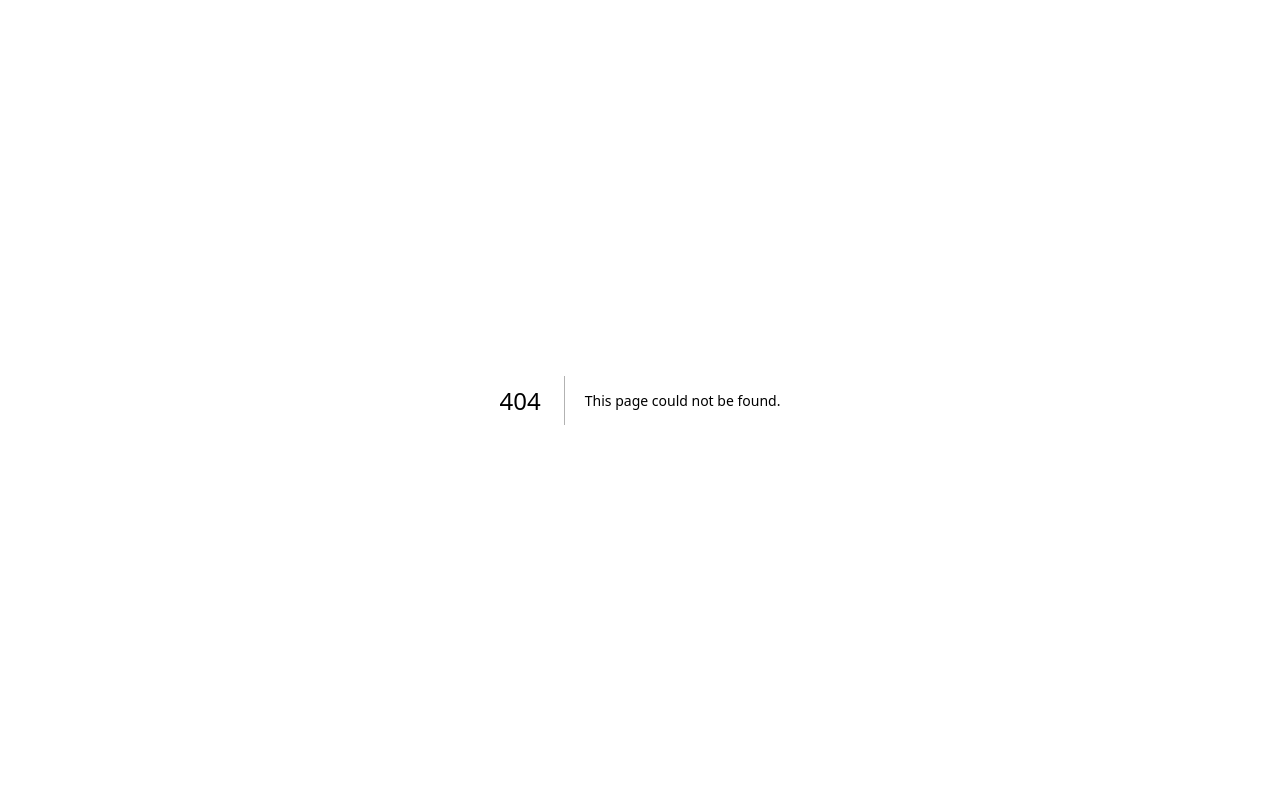
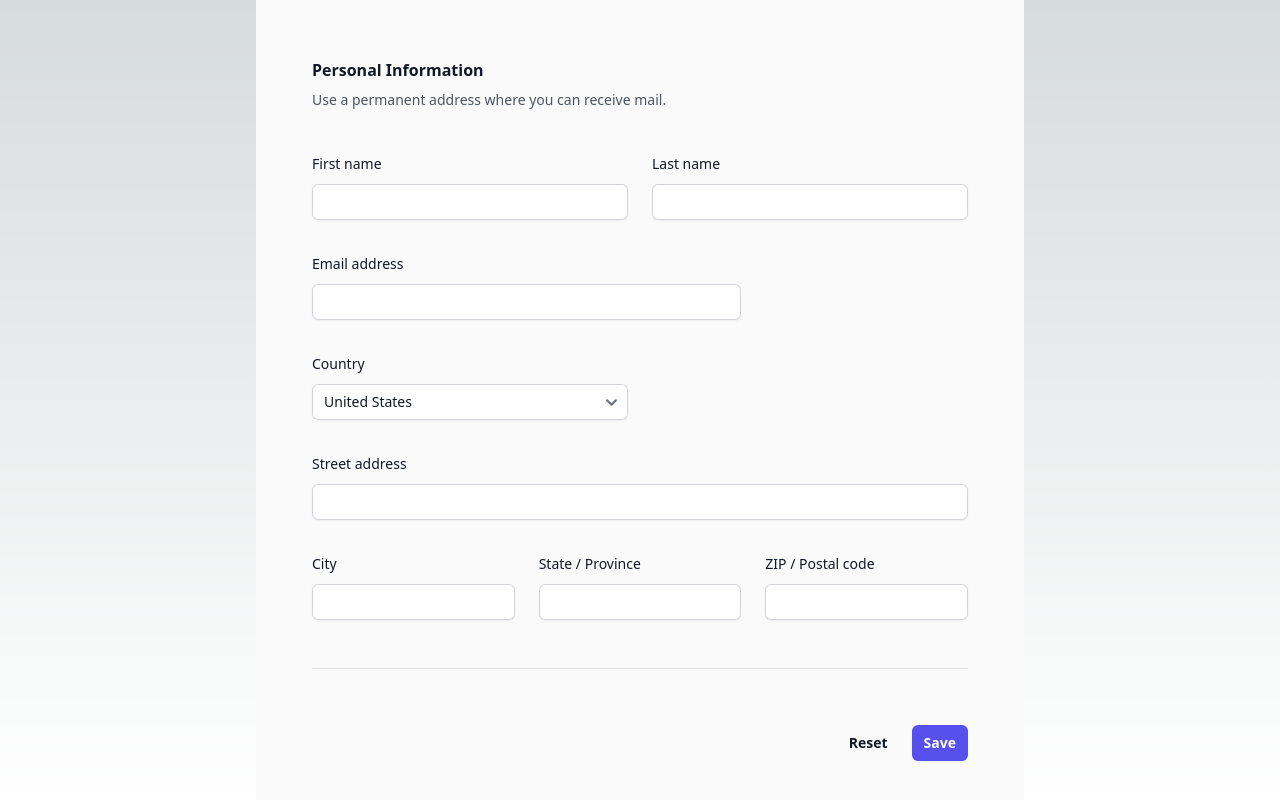
Before and after one commit to Ben888GitHub/react-hook-form-with-nextjs, a Next.js app: page /stacked-form in a window 1280 px wide. Before the commit this address had no page. Built offline with nearby package versions, Linux system fonts and the light colour scheme.

Commit message:
optimize Stacked Form complete

```diff
--- /dev/null
+++ b/components/elements/Input.js
@@ -0,0 +1,11 @@
+import { forwardRef } from 'react';
+
+const Input = (props, ref) => {
+	return <input ref={ref} {...props} />;
+};
+
+// export const Input = forwardRef((props, ref) => {
+//     return <input {...props} ref={ref} />
+// })
+
+export default forwardRef(Input);
--- /dev/null
+++ b/components/elements/StackedFormField.js
@@ -0,0 +1,18 @@
+import Error from '../Error';
+
+const StackedField = ({ children, label, error, columnSize }) => {
+	// const whichLabel =
+	// 	label === 'Email address' ? 'sm:col-span-4' : 'sm:col-span-3';
+
+	return (
+		<div className={columnSize}>
+			<label className="block text-sm font-medium leading-6 text-gray-900">
+				{label}
+			</label>
+			<div className="mt-2">{children}</div>
+			{error && <Error message={error.message} />}
+		</div>
+	);
+};
+
+export default StackedField;
--- a/package.json
+++ b/package.json
@@ -23,5 +23,8 @@
     "react-hook-form": "^7.43.9",
     "tailwindcss": "3.3.1",
     "yup": "^1.1.1"
+  },
+  "devDependencies": {
+    "@tailwindcss/forms": "^0.5.3"
   }
 }
--- /dev/null
+++ b/pages/stacked-form.js
@@ -0,0 +1,156 @@
+import Input from '@/components/elements/Input';
+import StackedField from '@/components/elements/StackedFormField';
+
+import { useForm } from 'react-hook-form';
+
+const StackedForm = () => {
+	const {
+		register,
+		handleSubmit,
+		formState: { errors },
+		reset
+	} = useForm();
+
+	const handleSubmitForm = (formValues) => console.log(formValues);
+
+	const resetForm = () => reset();
+
+	return (
+		<main className="container items-center justify-between mx-auto">
+			<form
+				onSubmit={handleSubmit(handleSubmitForm)}
+				className="lg:w-[60%] md:w-full w-full mx-auto bg-neutral-50"
+			>
+				<div className="space-y-12 p-14">
+					<div className="border-b border-gray-900/10 pb-12">
+						<h2 className="text-base font-semibold leading-7 text-gray-900">
+							Personal Information
+						</h2>
+						<p className="mt-1 text-sm leading-6 text-gray-600">
+							Use a permanent address where you can receive mail.
+						</p>
+
+						<div className="mt-10 grid grid-cols-1 gap-x-6 gap-y-8 sm:grid-cols-6">
+							<StackedField
+								label="First name"
+								error={errors.firstName}
+								columnSize="sm:col-span-3"
+							>
+								<Input
+									{...register('firstName', {
+										required: 'First name is required'
+									})}
+									type="text"
+									className="block w-full rounded-md border-0 py-1.5 text-gray-900 shadow-sm ring-1 ring-inset ring-gray-300 placeholder:text-gray-400 focus:ring-2 focus:ring-inset focus:ring-indigo-600 sm:text-sm sm:leading-6"
+								/>
+							</StackedField>
+
+							<StackedField label="Last name" columnSize="sm:col-span-3">
+								<Input
+									{...register('lastName')}
+									type="text"
+									className="block w-full rounded-md border-0 py-1.5 text-gray-900 shadow-sm ring-1 ring-inset ring-gray-300 placeholder:text-gray-400 focus:ring-2 focus:ring-inset focus:ring-indigo-600 sm:text-sm sm:leading-6"
+								/>
+							</StackedField>
+
+							<StackedField
+								label="Email address"
+								error={errors.email}
+								columnSize="sm:col-span-4"
+							>
+								<Input
+									{...register('email', {
+										required: 'Email is required'
+									})}
+									type="text"
+									className="block w-full rounded-md border-0 py-1.5 text-gray-900 shadow-sm ring-1 ring-inset ring-gray-300 placeholder:text-gray-400 focus:ring-2 focus:ring-inset focus:ring-indigo-600 sm:text-sm sm:leading-6"
+								/>
+							</StackedField>
+
+							<StackedField label="Country" columnSize="sm:col-span-3">
+								<select
+									{...register('country', {
+										required: 'Country is required'
+									})}
+									className="block w-full rounded-md border-0 py-1.5 text-gray-900 shadow-sm ring-1 ring-inset ring-gray-300 focus:ring-2 focus:ring-inset focus:ring-indigo-600 sm:max-w-xs sm:text-sm sm:leading-6"
+								>
+									<option>United States</option>
+									<option>Canada</option>
+									<option>Mexico</option>
+								</select>
+							</StackedField>
+
+							<StackedField label="Street address" columnSize="col-span-full">
+								<Input
+									{...register('street_address')}
+									type="text"
+									className="block w-full rounded-md border-0 py-1.5 text-gray-900 shadow-sm ring-1 ring-inset ring-gray-300 placeholder:text-gray-400 focus:ring-2 focus:ring-inset focus:ring-indigo-600 sm:text-sm sm:leading-6"
+								/>
+							</StackedField>
+
+							<StackedField
+								label="City"
+								error={errors.city}
+								columnSize="sm:col-span-2 sm:col-start-1"
+							>
+								<Input
+									{...register('city', {
+										required: 'City is required'
+									})}
+									type="text"
+									className="block w-full rounded-md border-0 py-1.5 text-gray-900 shadow-sm ring-1 ring-inset ring-gray-300 placeholder:text-gray-400 focus:ring-2 focus:ring-inset focus:ring-indigo-600 sm:text-sm sm:leading-6"
+								/>
+							</StackedField>
+
+							<StackedField
+								label="State / Province"
+								error={errors.region}
+								columnSize="sm:col-span-2"
+							>
+								<Input
+									{...register('region', {
+										required: 'State or Province is required'
+									})}
+									type="text"
+									className="block w-full rounded-md border-0 py-1.5 text-gray-900 shadow-sm ring-1 ring-inset ring-gray-300 placeholder:text-gray-400 focus:ring-2 focus:ring-inset focus:ring-indigo-600 sm:text-sm sm:leading-6"
+								/>
+							</StackedField>
+
+							<StackedField
+								label="ZIP / Postal code"
+								error={errors.postalCode}
+								columnSize="sm:col-span-2"
+							>
+								<Input
+									{...register('postalCode', {
+										required: 'Postal Code is required'
+									})}
+									type="text"
+									className="block w-full rounded-md border-0 py-1.5 text-gray-900 shadow-sm ring-1 ring-inset ring-gray-300 placeholder:text-gray-400 focus:ring-2 focus:ring-inset focus:ring-indigo-600 sm:text-sm sm:leading-6"
+								/>
+							</StackedField>
+						</div>
+					</div>
+				</div>
+
+				<div className="pb-10 flex items-center justify-end gap-x-6 mr-14">
+					<button
+						type="button"
+						className="text-sm font-semibold leading-6 text-gray-900"
+						onClick={resetForm}
+					>
+						Reset
+					</button>
+					<button
+						type="submit"
+						className="rounded-md bg-indigo-600 px-3 py-2 text-sm font-semibold text-white shadow-sm hover:bg-indigo-500 focus-visible:outline focus-visible:outline-2 focus-visible:outline-offset-2 focus-visible:outline-indigo-600"
+					>
+						Save
+					</button>
+				</div>
+			</form>
+		</main>
+	);
+};
+
+export default StackedForm;
--- a/tailwind.config.js
+++ b/tailwind.config.js
@@ -15,5 +15,5 @@ module.exports = {
 			}
 		}
 	},
-	plugins: [require('flowbite/plugin')]
+	plugins: [require('flowbite/plugin'), require('@tailwindcss/forms')]
 };
```
Also changed, not shown: 1 other file (tests, documents, lock files or other folders).
